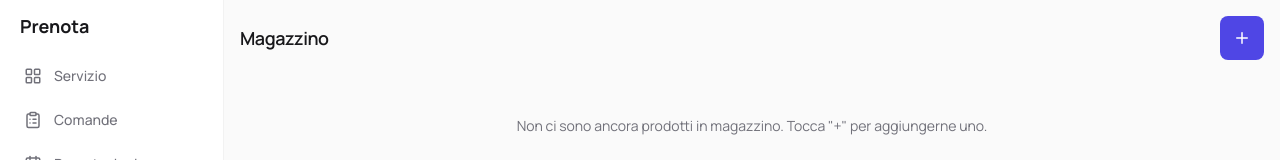
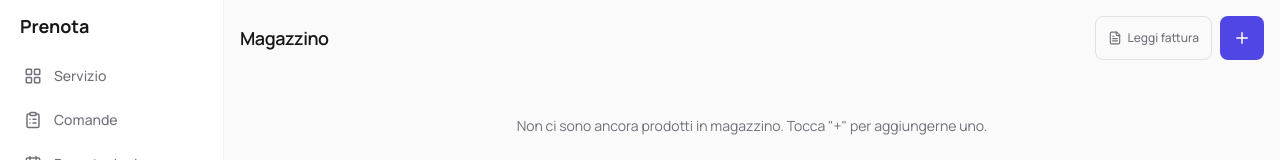
Before and after one commit to andru1607/Prenota-app, a Next.js app in the folder prenota-app/: page /magazzino in a window 1280 px wide. Shown: the top 160 px of the page. Built offline with nearby package versions, Linux system fonts and the light colour scheme; no server answers.

Commit message:
Update page.tsx

```diff
--- a/prenota-app/app/magazzino/page.tsx
+++ b/prenota-app/app/magazzino/page.tsx
@@ -1,7 +1,8 @@
 "use client";
 
 import { useEffect, useMemo, useState } from "react";
-import { Boxes, Plus, Minus, Loader2, AlertTriangle, Trash2, Check, X } from "lucide-react";
+import Link from "next/link";
+import { Boxes, Plus, Minus, Loader2, AlertTriangle, Trash2, Check, X, FileText } from "lucide-react";
 import { createClient } from "@/lib/supabase/client";
 import { getMyStaffRow } from "@/lib/roles";
 
@@ -299,13 +300,22 @@ export default function MagazzinoPage() {
       <div className="mb-4 flex items-center justify-between">
         <h1 className="text-lg font-semibold text-ink">Magazzino</h1>
         {editingId === null && (
+          <div className="flex items-center gap-2">
+            <Link
+              href="/magazzino/fattura"
+              className="touch-target flex items-center gap-1.5 rounded-lg border border-black/10 px-3 py-2 text-xs font-medium text-ink-muted"
+            >
+              <FileText size={14} />
+              Leggi fattura
+            </Link>
             <button
               onClick={startNew}
-            className="touch-target grid h-9 w-9 place-items-center rounded-lg bg-primary text-white"
+              className="touch-target grid h-9 w-9 shrink-0 place-items-center rounded-lg bg-primary text-white"
               aria-label="Aggiungi prodotto"
             >
               <Plus size={18} />
             </button>
+          </div>
         )}
       </div>
 
```
Lines whose indentation alone changed are shown as unchanged.
